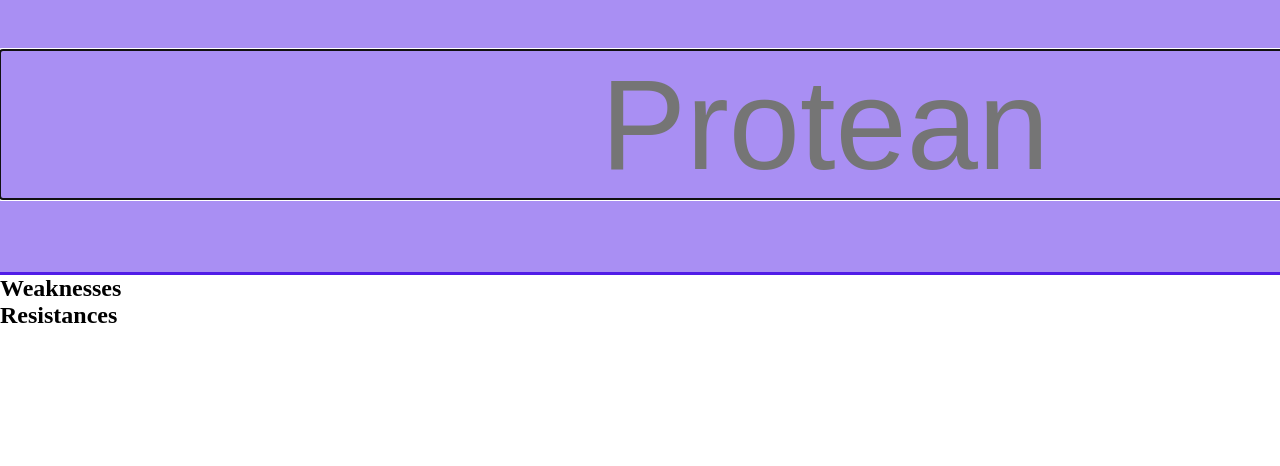
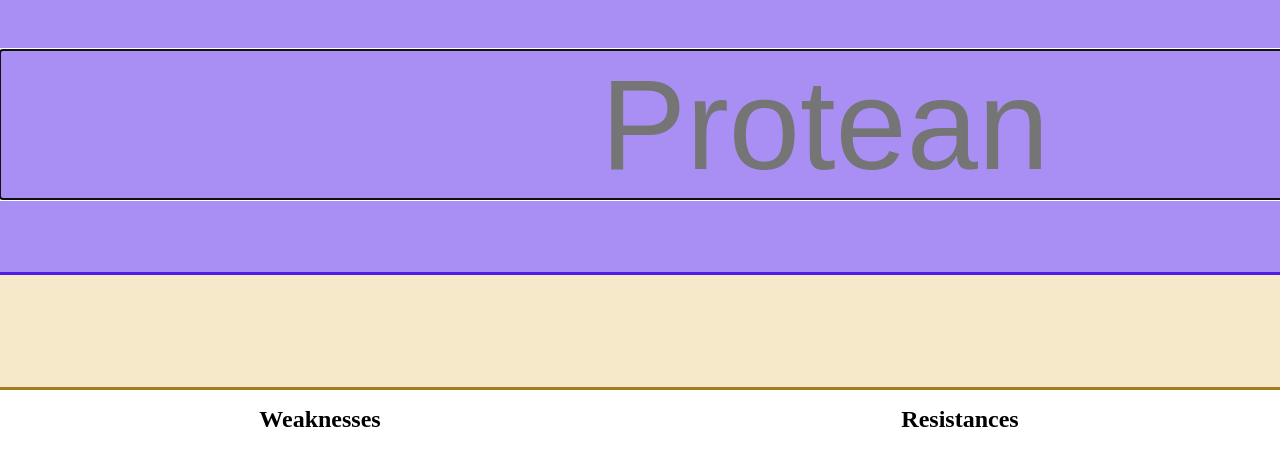
Before and after one commit to jakeharris/protean, a website: page index.html in a window 1280 px wide. Shown: the top 466 px of the page. Drawn offline with nearby package versions, Linux system fonts and the light colour scheme; files that its build step writes are made by us from their sources.

Commit message:
Add basic stylesheets for the next two page sections

```diff
--- a/assets/styles/sass/app.scss
+++ b/assets/styles/sass/app.scss
@@ -1,3 +1,5 @@
 @import 'partials/variables';
 @import 'partials/reset';
 @import 'partials/header';
+@import 'partials/selected-types';
+@import 'partials/type-effectiveness';
--- /dev/null
+++ b/assets/styles/sass/partials/_selected-types.scss
@@ -0,0 +1,17 @@
+@import 'variables';
+
+.selected-types {
+  display: flex;
+  min-height: 10vh;
+  width: 100%;
+  justify-content: center;
+  align-items: center;
+  padding: 1rem 0;
+
+  @include type-colors('normal');
+
+  border-bottom: 3px solid darken(get-type-color('normal'), 50%);
+}
+.waiting {
+  font-size: $subtitle-font-size;
+}
--- /dev/null
+++ b/assets/styles/sass/partials/_type-effectiveness.scss
@@ -0,0 +1,17 @@
+.type-effectiveness {
+  display: flex;
+  justify-content: space-between;
+  flex-wrap: nowrap;
+}
+.weaknesses, .resistances {
+  flex-basis: 100%;
+  h1 {
+    text-align: center;
+    padding: 1rem 0;
+  }
+}
+@media (min-width: 480px) {
+  .weaknesses, .resistances {
+    flex-basis: 50%;
+  }
+}
```
